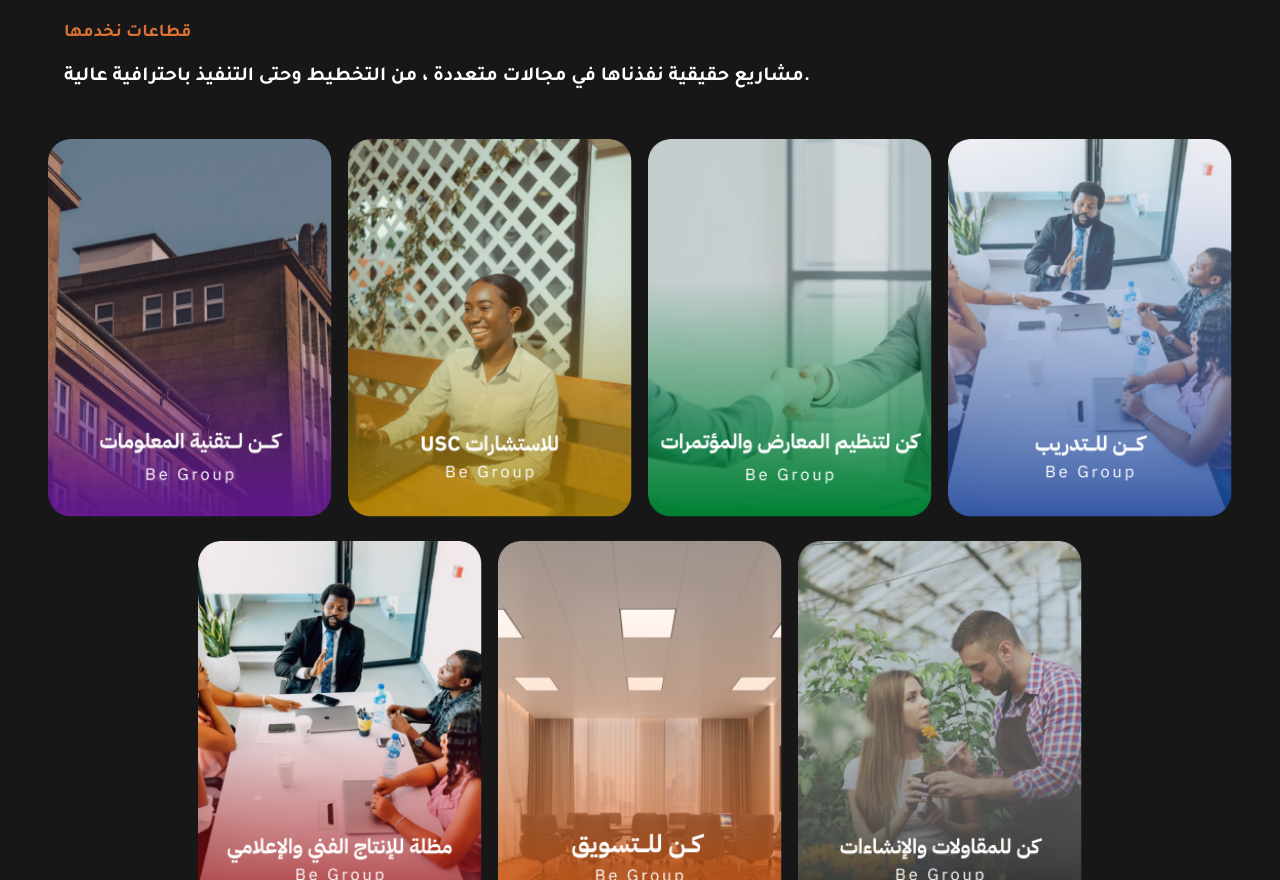
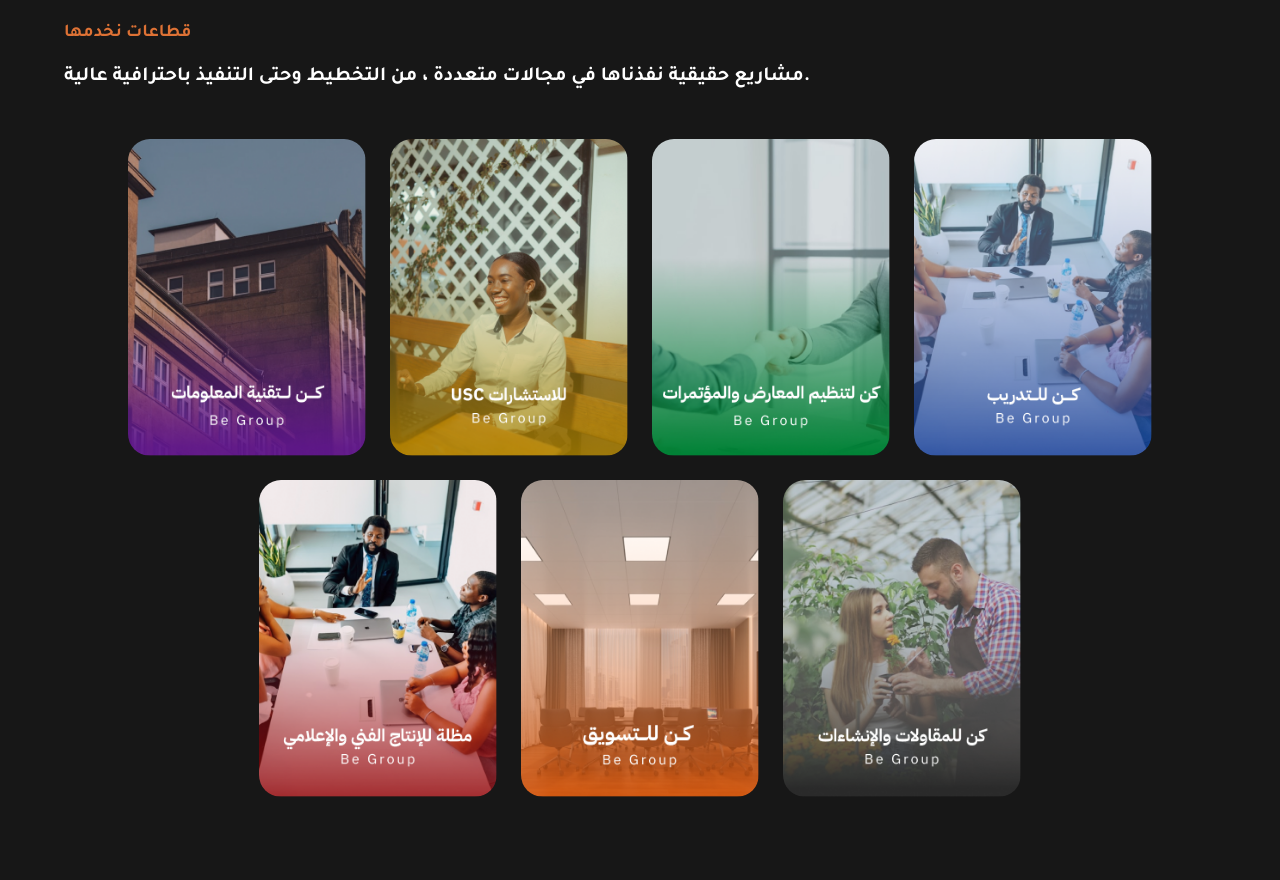
Before and after one commit to AhmedAdel700/be-group-main, a Next.js app: page /en in a window 1280 px wide. Shown: the part 1920-2800 px from the top of the page. Built offline with nearby package versions, Linux system fonts and the light colour scheme.

Commit message:
added new bug fixes

```diff
--- a/components/about/AboutSection.tsx
+++ b/components/about/AboutSection.tsx
@@ -9,7 +9,7 @@ export default function AboutSection() {
   const [isPlaying, setIsPlaying] = useState(false);
 
   return (
-    <section className="bg-main-white relative z-50">
+    <section className="bg-main-white relative z-20">
       <Image
         src={aboutShape}
         alt="about shape background"
--- a/components/footer/Footer.tsx
+++ b/components/footer/Footer.tsx
@@ -29,11 +29,11 @@ export default function Footer() {
   ];
 
   const quickLinks = [
-    { name: "من نحن", href: "#" },
-    { name: "قطاعاتنا", href: "#" },
-    { name: "المشاريع", href: "#" },
+    { name: "من نحن", href: "/about" },
+    { name: "قطاعاتنا", href: "/sectors" },
+    { name: "المشاريع", href: "/our-work" },
     { name: "الوظائف", href: "#" },
-    { name: "المدونة", href: "#" },
+    { name: "المدونة", href: "/blogs" },
   ];
 
   const sectors = [
--- a/components/header/Header.tsx
+++ b/components/header/Header.tsx
@@ -149,7 +149,7 @@ useEffect(() => {
             {/* Mobile Burger Button */}
             <button
               onClick={() => setIsOpen(!isOpen)}
-              className={`lg:hidden relative z-80 p-2 hover:text-primary transition-all duration-300 focus:outline-none ${!isOpen && isAboutPage ? "text-main-black" : "text-white"}`}
+              className={`lg:hidden relative z-50 p-2 hover:text-primary transition-all duration-300 focus:outline-none ${!isOpen && isAboutPage ? "text-main-black" : "text-white"}`}
               aria-label="Toggle Menu"
             >
               {isOpen ? <X size={32} /> : <Menu size={32} />}
--- a/components/hero/Hero.tsx
+++ b/components/hero/Hero.tsx
@@ -8,6 +8,7 @@ import { MoveLeft, MoveRight } from "lucide-react";
 import herocard1 from "@/assets/herocard1.png";
 import herocard2 from "@/assets/herocard2.png";
 import herocard3 from "@/assets/herocard3.png";
+import { Link } from "@/i18n/navigation";
 
 export default function Hero() {
   const locale = useLocale();
@@ -68,6 +69,7 @@ export default function Hero() {
           "
         >
           <div className="w-full flex justify-between items-end">
+            <Link href={"/sectors"} prefetch className="w-full">
               <MainButton
                 buttontype="primary"
                 iconEnd={ArrowIcon}
@@ -75,6 +77,7 @@ export default function Hero() {
               >
                 قطاعات نخدمها
               </MainButton>
+            </Link>
 
             <div className="sm:h-36 sm:w-0 lg:hidden"></div>
 
@@ -158,13 +161,15 @@ export default function Hero() {
                 الاستشارات الإدارية، والحلول الرقمية تحت مظلة واحدة.
               </p>
 
+              <Link href={"/about"} className="w-full">
                 <MainButton
                   buttontype="secondary"
                   iconEnd={ArrowIcon}
-                className="text-base"
+                  className="text-base w-full"
                 >
                   تعرف علينا أكثر
                 </MainButton>
+              </Link>
             </div>
           </div>
         </div>
--- a/components/reviews/Reviews.tsx
+++ b/components/reviews/Reviews.tsx
@@ -58,6 +58,7 @@ export default function Reviews() {
           <button
             className="flex items-center justify-center swiper-btn-prev w-10 h-10 md:w-12 md:h-12 rounded-full text-[#4b5563] hover:text-black hover:bg-gray-100 transition-all cursor-pointer z-10 shrink-0"
             aria-label="Previous Review"
+            suppressHydrationWarning
           >
             {locale === "ar" ? (
               <ChevronRight
@@ -81,6 +82,7 @@ export default function Reviews() {
           <button
             className="flex items-center justify-center swiper-btn-next w-10 h-10 md:w-12 md:h-12 rounded-full text-[#4b5563] hover:text-black hover:bg-gray-100 transition-all cursor-pointer z-10 shrink-0"
             aria-label="Next Review"
+            suppressHydrationWarning
           >
             {locale === "ar" ? (
               <ChevronLeft
@@ -99,7 +101,7 @@ export default function Reviews() {
         </div>
 
         {/* Swiper Carousel */}
-        <div className="relative w-full min-h-87.5">
+        <div className="relative w-full min-h-85">
           <Swiper
             modules={[Navigation, Pagination, Autoplay]}
             spaceBetween={50}
@@ -139,9 +141,10 @@ export default function Reviews() {
                 {({ isActive }) => (
                   <div
                     className={`rounded-lg px-8 transition-all duration-500 w-full flex flex-col justify-center
-                      ${isActive
-                        ? "bg-main-white h-57.5 scale-105 z-10 border border-black/5"
-                        : "bg-bg-filter h-52.5 scale-100 opacity-50 border border-black/5"
+                      ${
+                        isActive
+                          ? "bg-main-white h-57.5 scale-105 z-10 border border-black/5"
+                          : "bg-bg-filter h-52.5 scale-100 opacity-50 border border-black/5"
                       }`}
                   >
                     <div className="flex items-start gap-4">
--- a/components/sectors/Sectores.tsx
+++ b/components/sectors/Sectores.tsx
@@ -34,7 +34,7 @@ const cardVariants = {
 
 function SectorCard({ sector, index }: { sector: typeof sector1; index: number }) {
   return (
-    <Link href={"/"}>
+    <Link href={`/sectors/${index}`}>
       <motion.div
         className="rounded-[22px] overflow-hidden cursor-pointer"
         variants={cardVariants}
@@ -45,8 +45,8 @@ function SectorCard({ sector, index }: { sector: typeof sector1; index: number }
         <Image
           src={sector}
           alt={`Sector ${index + 1}`}
-          width={2000}
-          height={370}
+          width={4000}
+          height={3000}
           className="w-full h-full object-cover"
         />
       </motion.div>
@@ -93,7 +93,7 @@ export default function Sectores() {
         </div>
 
         {/* Desktop: Grid for lg (4 then 3 centered), Flex for md (hidden below md) */}
-        <div className="hidden md:flex lg:grid lg:grid-cols-8 flex-wrap justify-center items-center gap-x-4 gap-y-6">
+        <div className="hidden md:flex lg:grid lg:grid-cols-8 flex-wrap justify-center items-center gap-4 xl:gap-6 lg:px-10 xl:px-20 2xl:px-25">
           {SECTORS.map((sector, index) => (
             <div
               key={index}
```
Lines whose indentation alone changed are shown as unchanged.
